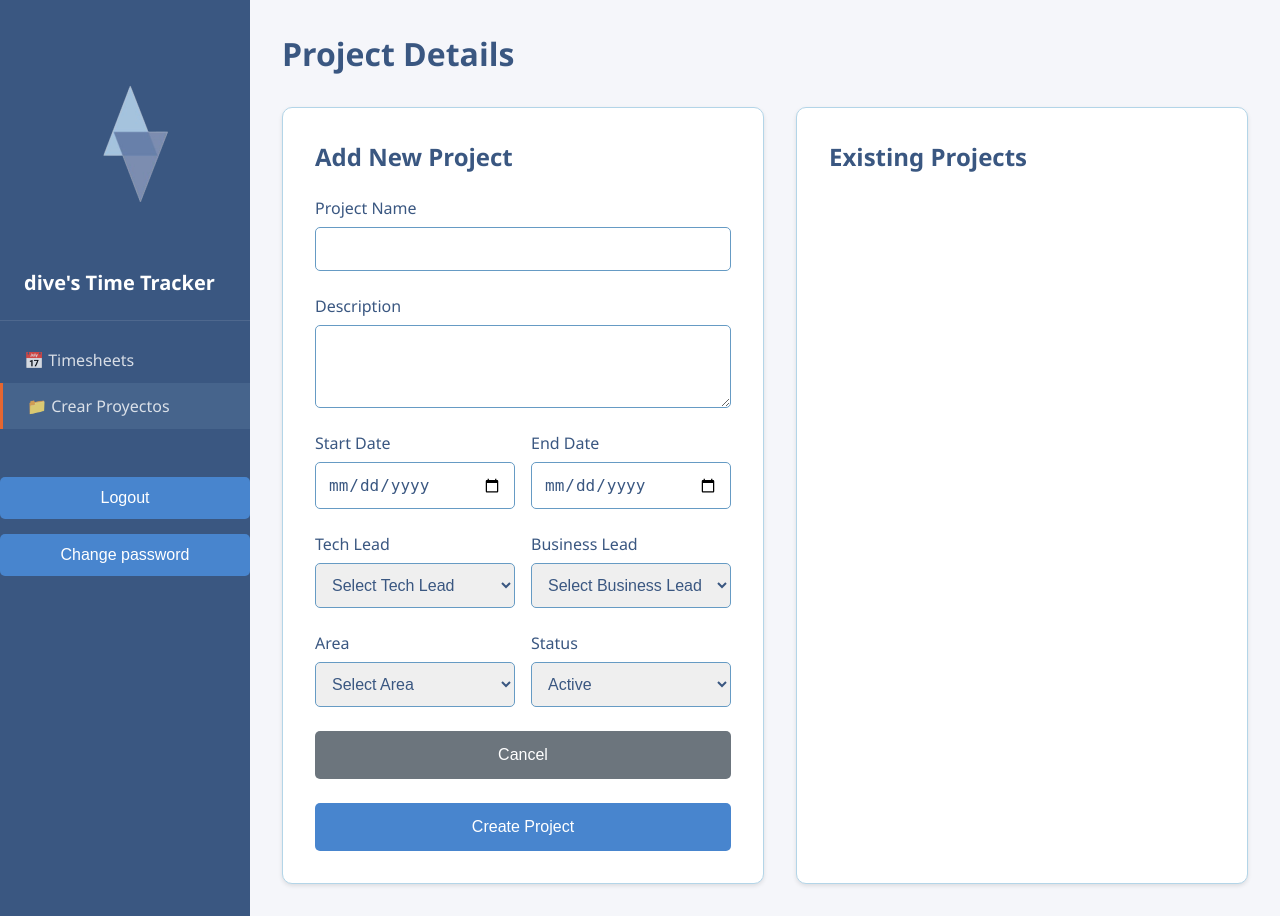
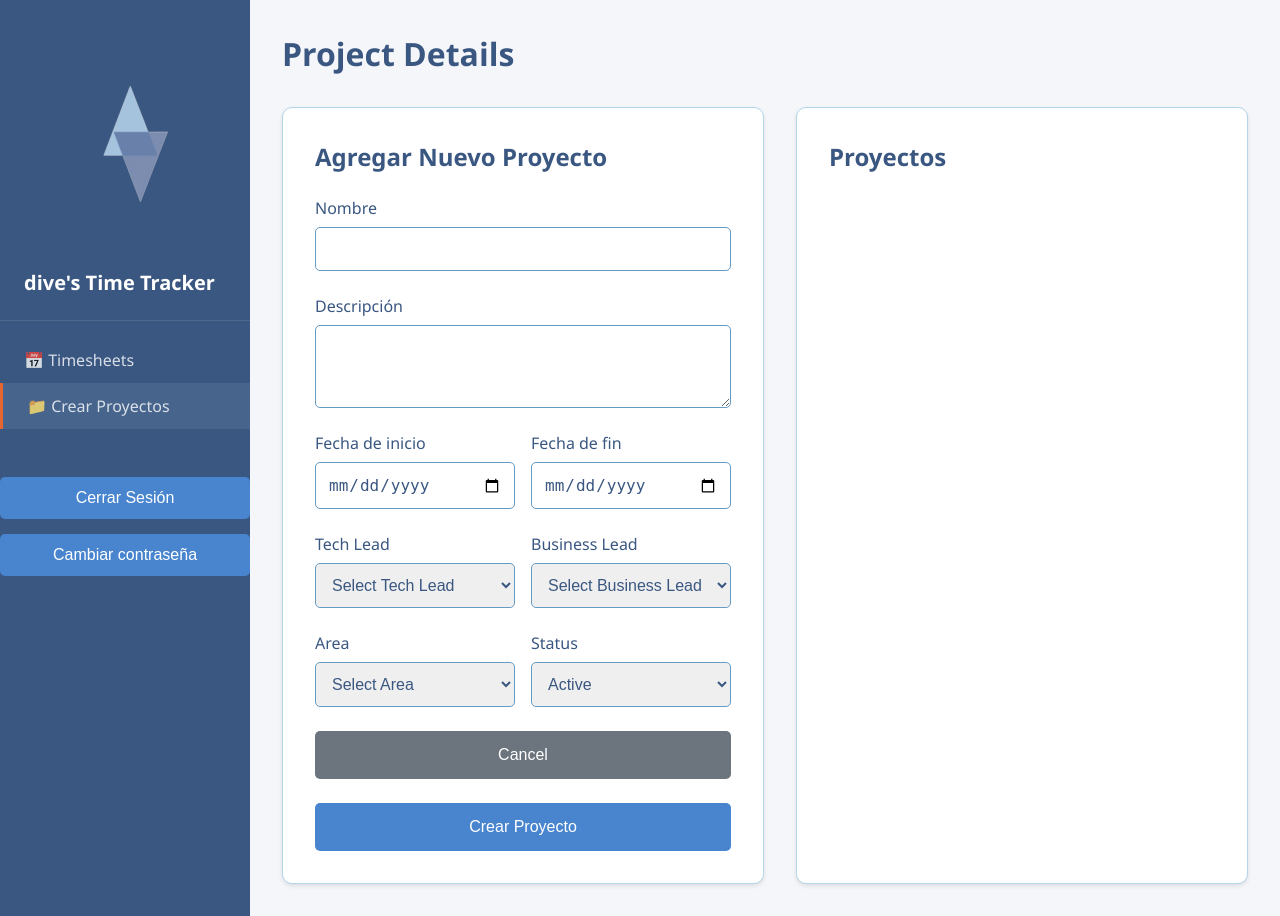
Before and after one commit to JoseUlisesQuevedo/TimeTrackingApp, a Django app: page /projects/ in a window 1280 px wide. Run offline with Django 5.2, Linux system fonts and the light colour scheme; the visitor is signed in with stand-in values (Sample User, id 1); data that the repository does not hold is empty.

Commit message:
Translations

```diff
--- a/backend/backend/templates/project-details.html
+++ b/backend/backend/templates/project-details.html
@@ -31,10 +31,10 @@
                 <footer class="sidebar-footer">
                    <form action="{% url 'logout' %}" method="post">
                         {% csrf_token %}
-                        <button type="submit" class="logout-button" id="logout-btn">Logout</button>
+                        <button type="submit" class="logout-button" id="logout-btn">Cerrar Sesión</button>
                     </form>
                     <a href="{% url 'password_change' %}">
-                        <button type="button" class="logout-button" id="change-pwd-btn">Change password</button>
+                        <button type="button" class="logout-button" id="change-pwd-btn">Cambiar contraseña</button>
                     </a>
                 </footer>
             </nav>
@@ -48,23 +48,23 @@
 
                 <div class="projects-grid">
                     <div class="project-form-container">
-                        <h2>Add New Project</h2>
+                        <h2>Agregar Nuevo Proyecto</h2>
                         <form id="project-form" class="project-form">
                             <div class="form-group">
-                                <label for="project-name">Project Name</label>
+                                <label for="project-name">Nombre</label>
                                 <input type="text" id="project-name" required>
                             </div>
                             <div class="form-group">
-                                <label for="project-description">Description</label>
+                                <label for="project-description">Descripción</label>
                                 <textarea id="project-description" rows="3"></textarea>
                             </div>
                             <div class="form-row">
                                 <div class="form-group">
-                                    <label for="project-start">Start Date</label>
+                                    <label for="project-start">Fecha de inicio</label>
                                     <input type="date" id="project-start">
                                 </div>
                                 <div class="form-group">
-                                    <label for="project-end">End Date</label>
+                                    <label for="project-end">Fecha de fin</label>
                                     <input type="date" id="project-end">
                                 </div>
                             </div>
@@ -103,12 +103,12 @@
                                     </select>
                                 </div>
                             </div>
-                            <button type="submit" class="submit-button">Create Project</button>
+                            <button type="submit" class="submit-button">Crear Proyecto</button>
                         </form>
                     </div>
 
                     <div class="projects-list-container">
-                        <h2>Existing Projects</h2>
+                        <h2>Proyectos</h2>
                         <div class="projects-list" id="projects-list" style="max-height: 550px; overflow-y: auto;"></div>
                             <!-- Projects will be added here dynamically -->
                         </div>
```
Also changed, not shown: backend/backend/templates/time-entries.html (+10 -14 lines).
